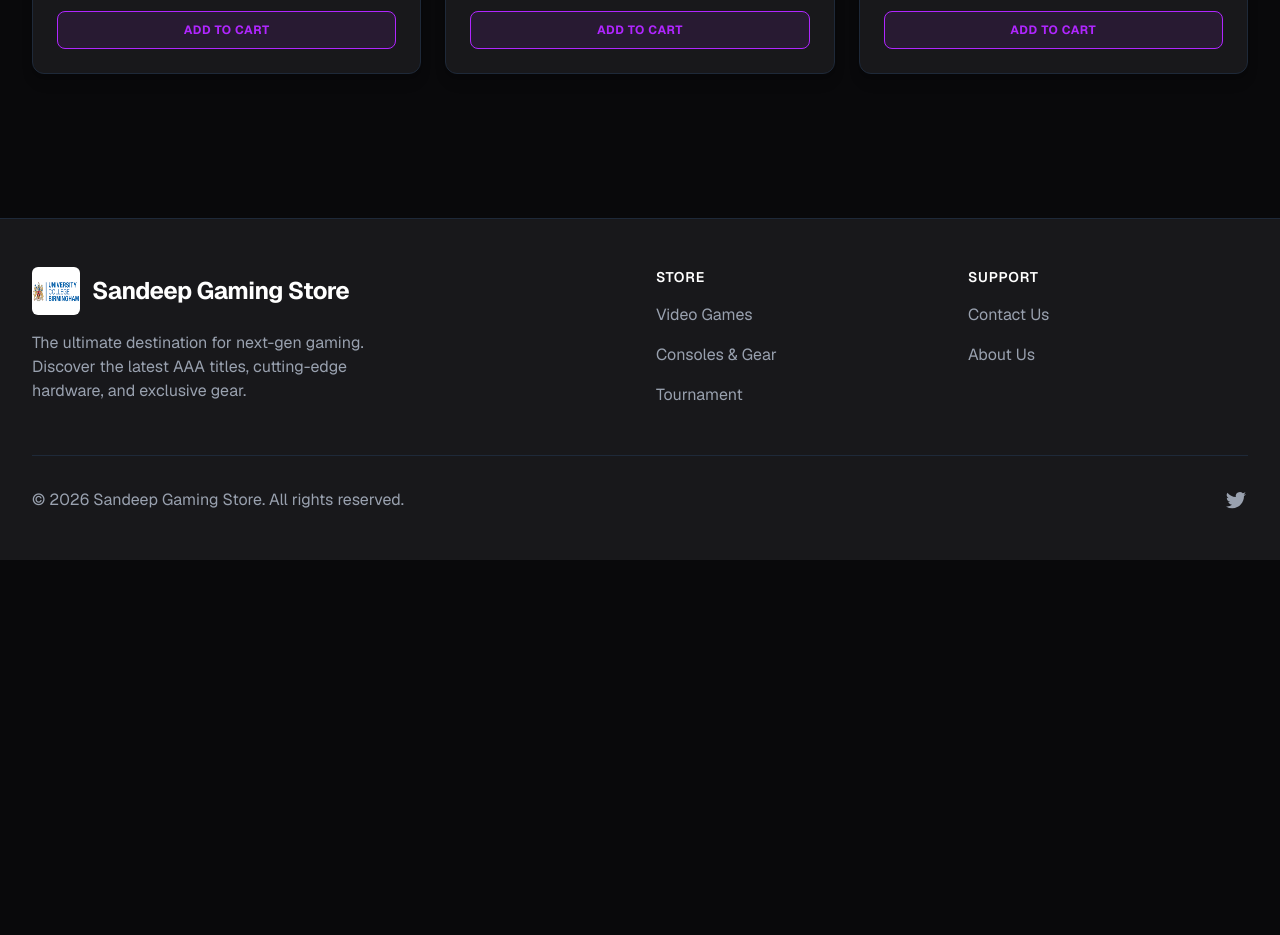
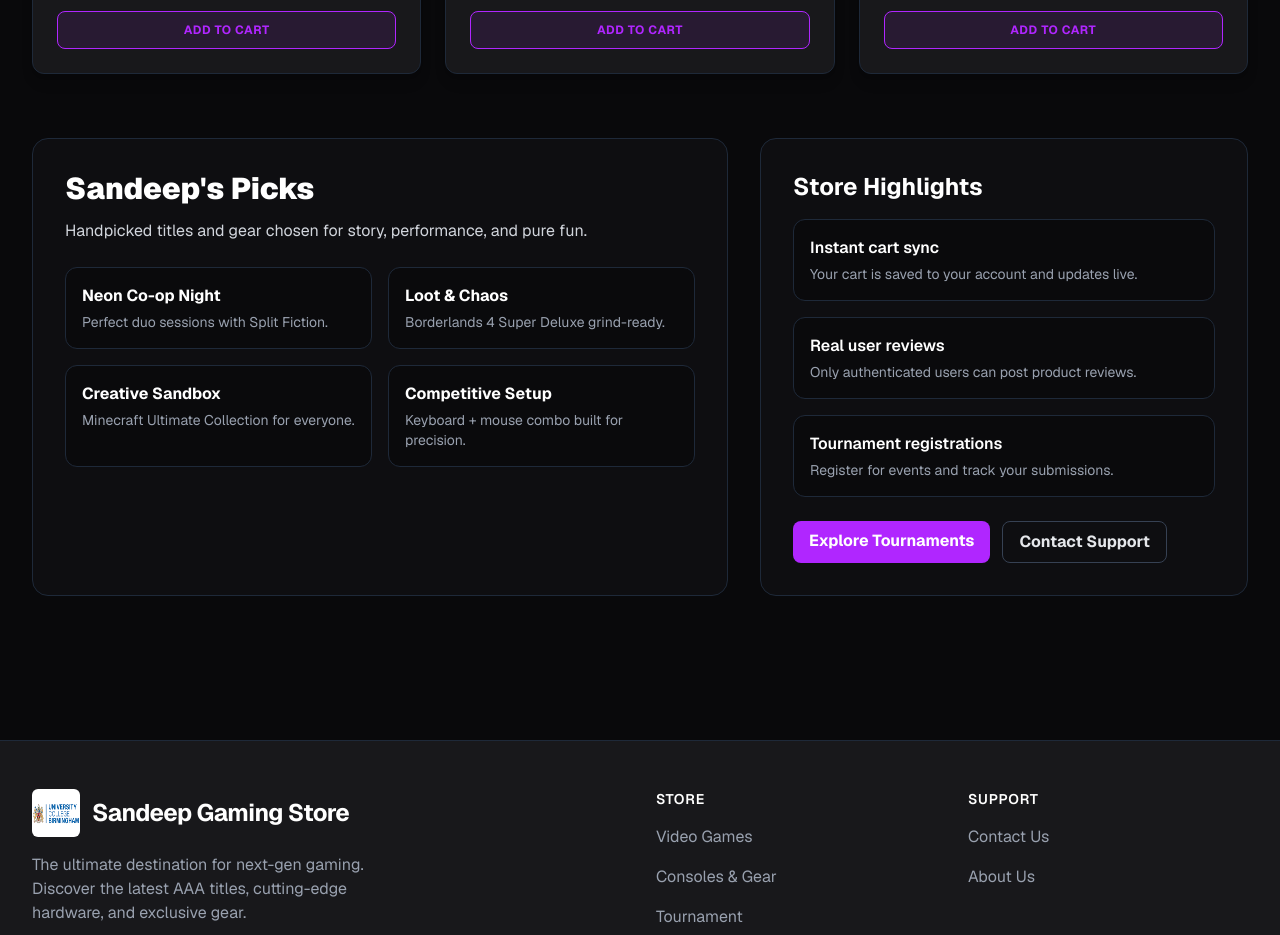
Before and after one commit to kusl007/Gaming_hub, a Next.js app: page / in a window 1280 px wide. Shown: the part 1820-2755 px from the top of the page. Before the commit the page ends 2380 px from the top, so only its background shows below. Built offline with nearby package versions, Linux system fonts and the light colour scheme; no server answers.

Commit message:
feat: enhance homepage and about us page with new sections for featured picks and founder's story, including image and content updates, and update contact information

```diff
--- a/app/about-us/page.tsx
+++ b/app/about-us/page.tsx
@@ -1,3 +1,5 @@
+import Image from "next/image";
+
 export default function AboutUsPage() {
   const pillars = [
     {
@@ -33,6 +35,44 @@ export default function AboutUsPage() {
       </section>
 
       <section className="max-w-7xl mx-auto px-4 sm:px-6 lg:px-8 py-16">
+        <div className="grid grid-cols-1 lg:grid-cols-12 gap-8 items-center mb-14">
+          <div className="lg:col-span-5">
+            <div className="rounded-2xl border border-gray-800 bg-surface/40 p-3">
+              <Image
+                src="/sandeep.jpeg"
+                alt="Sandeep - Founder & CEO"
+                width={800}
+                height={900}
+                className="w-full h-[360px] md:h-[420px] object-cover rounded-xl"
+              />
+            </div>
+          </div>
+          <div className="lg:col-span-7">
+            <p className="text-neon-green uppercase tracking-[0.22em] text-xs mb-3">Founder & CEO</p>
+            <h2 className="text-3xl md:text-4xl font-black text-white mb-4">
+              Sandeep
+            </h2>
+            <p className="text-gray-300 leading-relaxed">
+              Sandeep Gaming Store was founded by <span className="text-white font-semibold">Sandeep</span> to deliver a premium, gamer-first storefront experience:
+              clean design, fast browsing, transparent pricing, and modern community features like tournaments and verified reviews.
+            </p>
+            <div className="mt-6 grid grid-cols-1 sm:grid-cols-3 gap-4">
+              <div className="rounded-xl border border-gray-800 bg-black/30 p-4">
+                <p className="text-white font-bold text-lg">Premium UI</p>
+                <p className="text-gray-400 text-sm mt-1">Modern visuals with performance-first UX.</p>
+              </div>
+              <div className="rounded-xl border border-gray-800 bg-black/30 p-4">
+                <p className="text-white font-bold text-lg">Trusted Flow</p>
+                <p className="text-gray-400 text-sm mt-1">Secure auth, cart, and real user reviews.</p>
+              </div>
+              <div className="rounded-xl border border-gray-800 bg-black/30 p-4">
+                <p className="text-white font-bold text-lg">Community</p>
+                <p className="text-gray-400 text-sm mt-1">Tournaments & support built-in.</p>
+              </div>
+            </div>
+          </div>
+        </div>
+
         <div className="grid grid-cols-1 md:grid-cols-3 gap-6">
           {pillars.map((pillar) => (
             <article key={pillar.title} className="rounded-2xl border border-gray-800 bg-surface/40 p-6 hover:border-neon-green/40 transition-colors">
--- a/app/contact-us/page.tsx
+++ b/app/contact-us/page.tsx
@@ -25,7 +25,7 @@ export default function ContactUsPage() {
               <p><span className="text-white font-semibold">Sales:</span> sales@sandeepgamingstore.com</p>
               <p><span className="text-white font-semibold">Phone:</span> +91 99999 99999</p>
               <p><span className="text-white font-semibold">Hours:</span> Mon - Sun, 9:00 AM to 11:00 PM IST</p>
-              <p><span className="text-white font-semibold">Address:</span> Sandeep Gaming Store, Bengaluru, India</p>
+              <p><span className="text-white font-semibold">Address:</span> Summer Row, Birmingham B3 1JB</p>
             </div>
           </div>
 
--- a/app/page.tsx
+++ b/app/page.tsx
@@ -194,6 +194,57 @@ export default function Home() {
           ))}
         </div>
       </section>
+
+      {/* Extra sections to ensure rich scrollable homepage */}
+      <section className="max-w-7xl mx-auto px-4 sm:px-6 lg:px-8 pb-16 w-full">
+        <div className="grid grid-cols-1 lg:grid-cols-12 gap-8">
+          <div className="lg:col-span-7 rounded-2xl border border-gray-800 bg-surface/40 p-6 md:p-8">
+            <h2 className="text-3xl font-black text-white mb-3">
+              Sandeep&apos;s Picks
+            </h2>
+            <p className="text-gray-300 mb-6">
+              Handpicked titles and gear chosen for story, performance, and pure fun.
+            </p>
+            <div className="grid grid-cols-1 sm:grid-cols-2 gap-4">
+              {[
+                { name: "Neon Co-op Night", desc: "Perfect duo sessions with Split Fiction." },
+                { name: "Loot & Chaos", desc: "Borderlands 4 Super Deluxe grind-ready." },
+                { name: "Creative Sandbox", desc: "Minecraft Ultimate Collection for everyone." },
+                { name: "Competitive Setup", desc: "Keyboard + mouse combo built for precision." },
+              ].map((card) => (
+                <div key={card.name} className="rounded-xl border border-gray-800 bg-black/30 p-4 hover:border-neon-green/30 transition-colors">
+                  <p className="text-white font-bold">{card.name}</p>
+                  <p className="text-gray-400 text-sm mt-1">{card.desc}</p>
+                </div>
+              ))}
+            </div>
+          </div>
+
+          <div className="lg:col-span-5 rounded-2xl border border-gray-800 bg-surface/40 p-6 md:p-8">
+            <h2 className="text-2xl font-bold text-white mb-4">Store Highlights</h2>
+            <div className="space-y-4">
+              {[
+                { title: "Instant cart sync", body: "Your cart is saved to your account and updates live." },
+                { title: "Real user reviews", body: "Only authenticated users can post product reviews." },
+                { title: "Tournament registrations", body: "Register for events and track your submissions." },
+              ].map((item) => (
+                <div key={item.title} className="rounded-xl border border-gray-800 bg-black/30 p-4">
+                  <p className="text-white font-semibold">{item.title}</p>
+                  <p className="text-gray-400 text-sm mt-1">{item.body}</p>
+                </div>
+              ))}
+            </div>
+            <div className="mt-6 flex gap-3">
+              <Link href="/tournament" className="rounded-lg bg-neon-purple px-4 py-2 font-bold text-white hover:brightness-110 transition">
+                Explore Tournaments
+              </Link>
+              <Link href="/contact-us" className="rounded-lg border border-gray-700 px-4 py-2 font-bold text-gray-200 hover:border-gray-500 hover:text-white transition">
+                Contact Support
+              </Link>
+            </div>
+          </div>
+        </div>
+      </section>
     </div>
   );
 }
```
Also changed, not shown: public/sandeep.jpeg (added).
